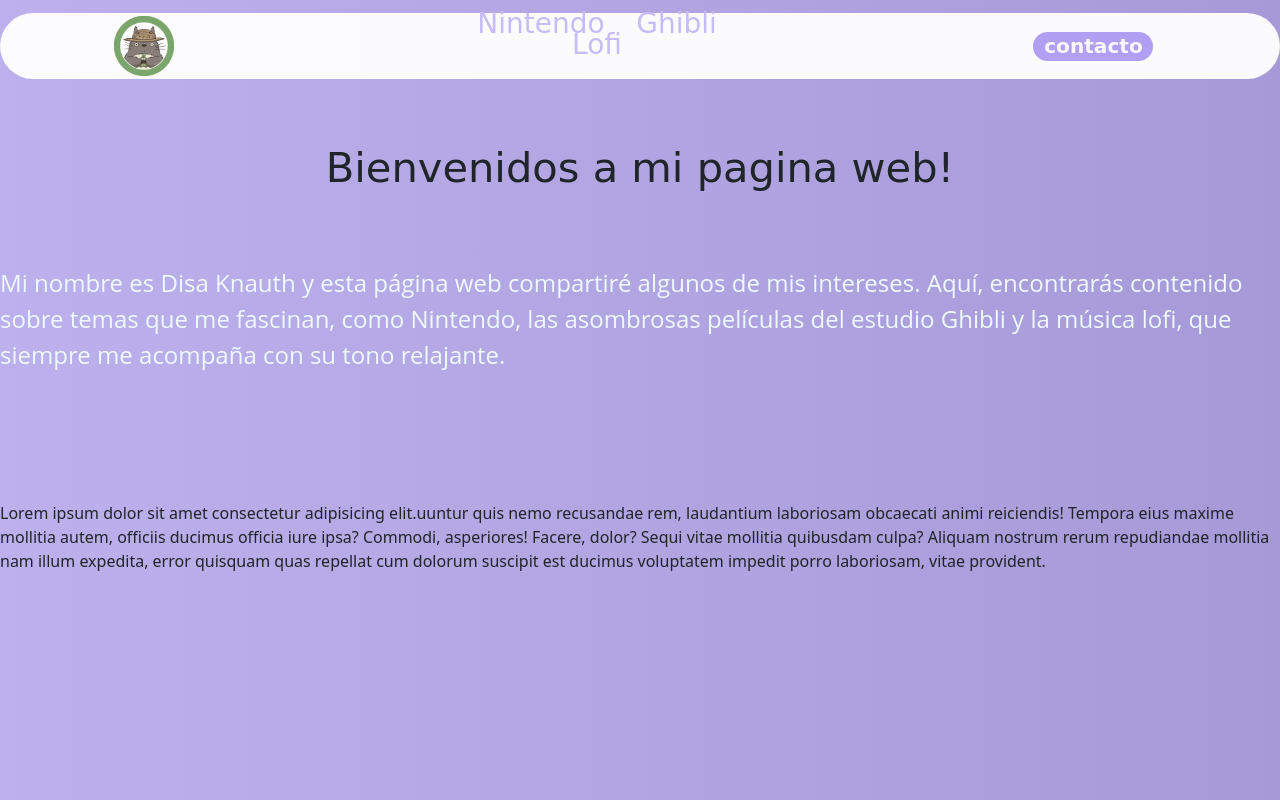
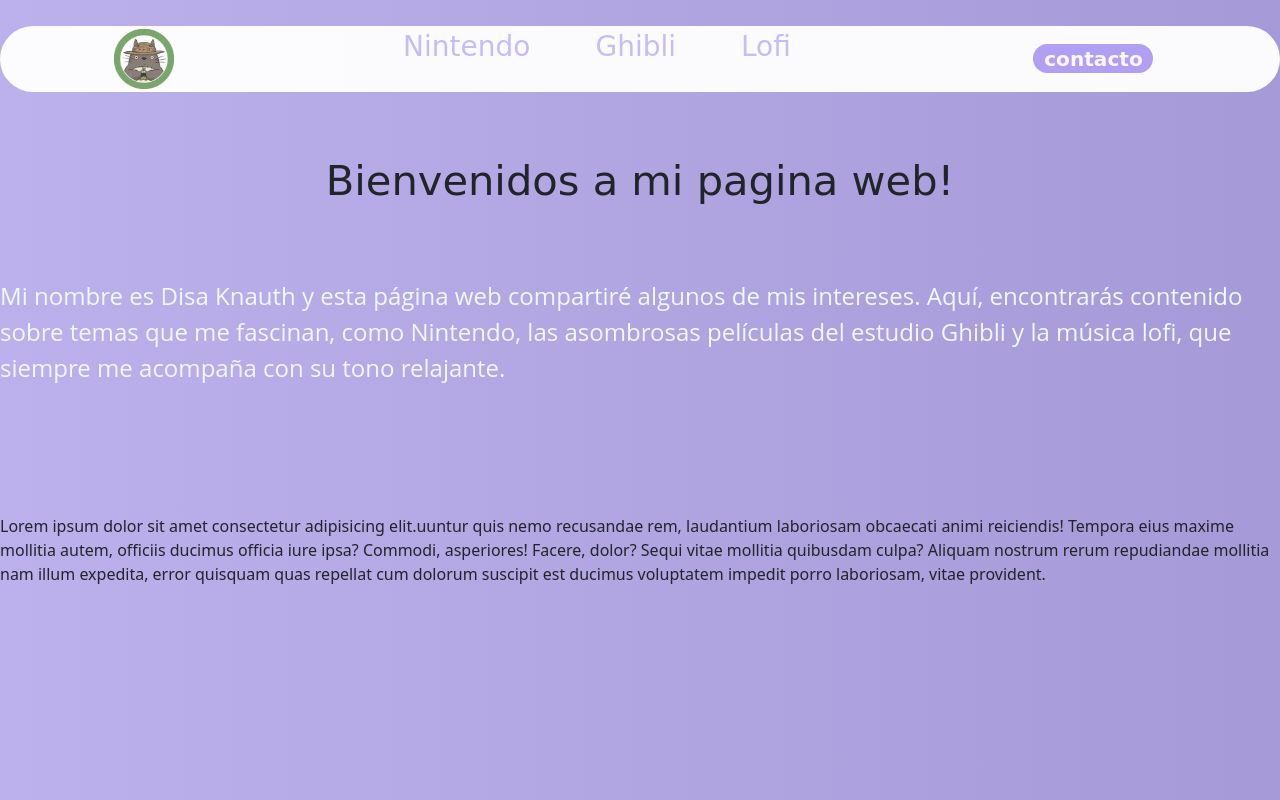
Before and after one commit to Disa11/cs50w-project0, a plain HTML site: page templates/index.html in a window 1280 px wide. Drawn offline with nearby package versions, Linux system fonts and the light colour scheme; a web font is replaced by a local one.

Commit message:
navbar-con boostrap no funcionaxd

```diff
--- a/static/_navbar.scss
+++ b/static/_navbar.scss
@@ -1,14 +1,12 @@
 @mixin tag-center {
     display: flex;
-    justify-content: center;
-    align-items: center;
+    justify-content: center !important;
+    align-items: center !important;
 }
 
 %text-letter {
     box-sizing: border-box;
-    margin: 0;
-    padding: 0;
-    font-family: 'Lobster Two', cursive !important;
+    font-family: 'Lobster Two',cursive !important;
 }
 
 $breakpoints: (
@@ -37,7 +35,7 @@ $breakpoints: (
     height: 4.1rem;
     width: 100% !important;
     padding: 2% 15% !important;
-    margin-top: 1%;
+    margin-top: 2%;
 
     .logo {
         cursor: pointer; //margin auto
@@ -125,6 +123,7 @@ $breakpoints: (
             li {
                 padding: 0 0;
                 line-height: 0rem !important;
+                padding: 2.5% 0.3%;
             }
 
             a {
@@ -160,7 +159,7 @@ $breakpoints: (
             li {
                 padding: 0 2px;
                 line-height: 0rem !important;
-                padding: 2% 1%; //acordarse de colocarlo en todos los include
+                padding: 3% 0.5%; //acordarse de colocarlo en todos los include
             }
 
             a {
@@ -199,6 +198,7 @@ $breakpoints: (
             li {
                 margin: 0 4px;
                 line-height: 0rem !important;
+                padding: 2% 10px;
             }
             a {
 
@@ -233,6 +233,7 @@ $breakpoints: (
             li {
                 margin: 0 6px;
                 line-height: 0rem !important;
+                padding: 1.2% 15px;
             }
             a {
 
@@ -267,6 +268,7 @@ $breakpoints: (
             li {
                 margin: 0 8px;
                 line-height: 0rem !important;
+                padding: 0.4% 17px;
             }
             a {
 
@@ -303,6 +305,7 @@ $breakpoints: (
             li {
                 margin: 0 10px;
                 line-height: none !important;
+                padding: 0 20px;
             }
             a {
 
@@ -338,6 +341,8 @@ $breakpoints: (
         .navk-klinks {
             li {
                 margin: 0 10px;
+                padding: 0 20px;
+                line-height: 0rem !important;
             }
             a {
 
@@ -375,6 +380,7 @@ $breakpoints: (
             li {
                 margin: 0 15px;
                 line-height: 0rem !important;
+                padding: 0 20px;
             }
             a {
 
--- a/static/style.scss
+++ b/static/style.scss
@@ -13,7 +13,7 @@
 $breakpoints: (
     xxxs: 0px,
     xxs: 200px,
-    xs: 310x,
+    xs: 310px,
     sm: 576px,
     md: 768px,
     lg: 992px,
```
Also changed, not shown: static/style.css, 1 other file.
